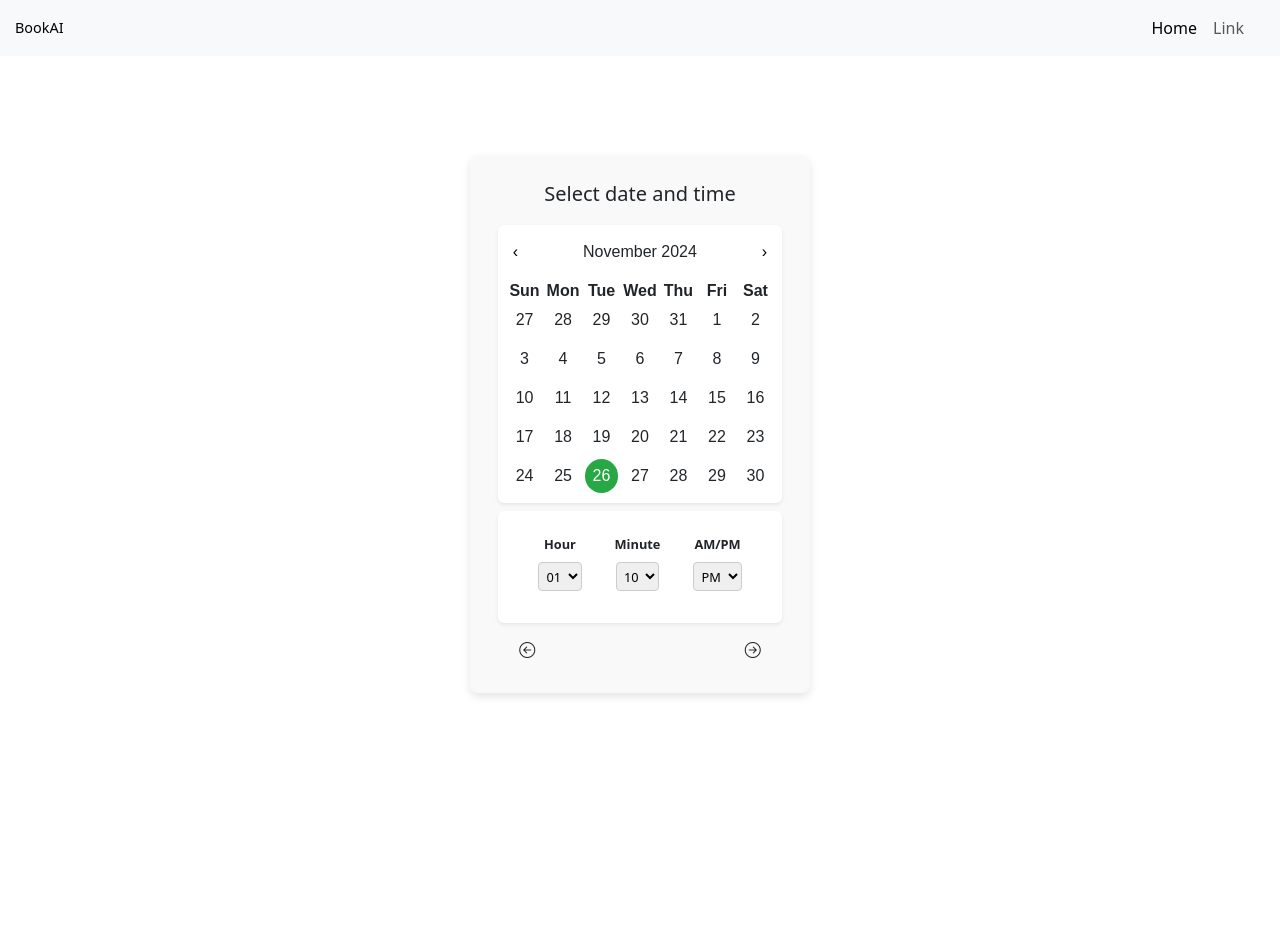
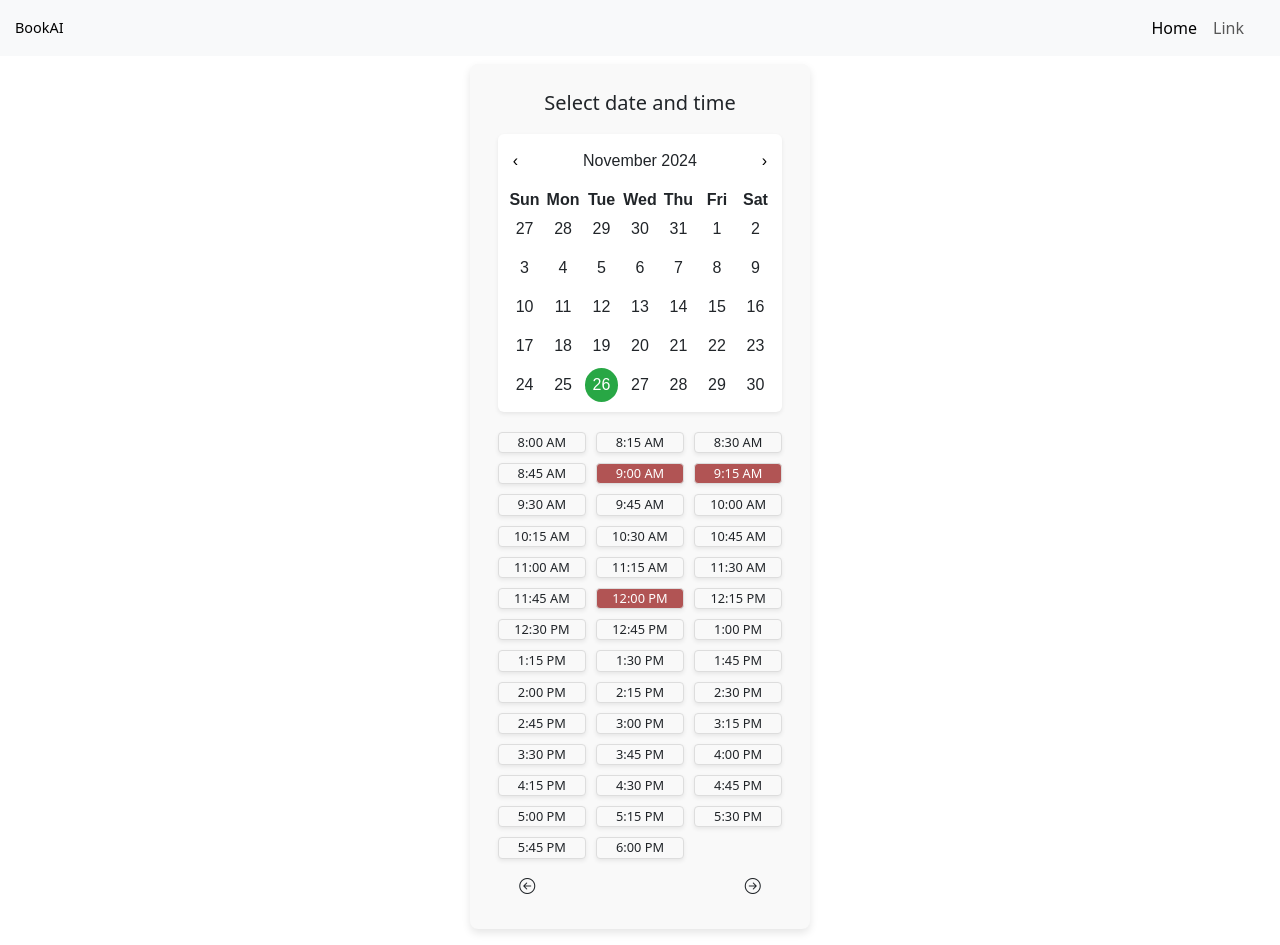
Before and after one commit to yohanJS/VueAppMvc, a Vue app in the folder vueappmvc.client/: page / in a window 1280 px wide. Both pictures are taken after a click on the element 639 px from the left and 214 px from the top of the page. Before the commit the page ends 800 px from the top, so only its background shows below. Built offline with nearby package versions, Linux system fonts and the light colour scheme.

Commit message:
- added Time Picker slots - saving work

```diff
--- a/vueappmvc.client/src/components/BookingForm.vue
+++ b/vueappmvc.client/src/components/BookingForm.vue
@@ -46,29 +46,14 @@
             </div>
           </div>
         </div>
-        <!--TIME PICKER-->
+        <!-- Time Picker -->
         <div class="timepicker-container m-2">
-          <div class="timepicker rounded-2 shadow-sm">
-            <div class="timepicker-body p-2">
-              <div class="timepicker-section mb-2">
-                <label class="form-label fw-bold">Hour</label>
-                <select v-model="selectedHour" class="timepicker-select">
-                  <option v-for="hour in hours" :key="hour" :value="hour">{{ hour }}</option>
-                </select>
-              </div>
-              <div class="timepicker-section">
-                <label class="form-label fw-bold">Minute</label>
-                <select v-model="selectedMinute" class="timepicker-select">
-                  <option v-for="minute in minutes" :key="minute" :value="minute">{{ minute }}</option>
-                </select>
-              </div>
-              <div class="timepicker-section">
-                <label class="form-label fw-bold">AM/PM</label>
-                <select v-model="selectedPeriod" class="timepicker-select">
-                  <option value="AM">AM</option>
-                  <option value="PM">PM</option>
-                </select>
-              </div>
+          <div class="time-grid">
+            <div v-for="(time, index) in timeSlots"
+                 :key="index"
+                 :class="['time-box shadow-sm', { 'taken': takenTimes.includes(time), 'selected': selectedTime === time }]"
+                 @click="!takenTimes.includes(time) && selectTime(time)">
+              {{ time }}
             </div>
           </div>
         </div>
@@ -86,6 +71,7 @@
           </button>
         </div>
       </div>
+      <!--STEP 3-->
       <div v-if="step === 3">
         <p class="lead text-center">Enter personal details</p>
         <!-- Step 3: Personal Details -->
@@ -198,9 +184,9 @@
           'January', 'February', 'March', 'April', 'May', 'June',
           'July', 'August', 'September', 'October', 'November', 'December'
         ],
-        selectedHour: String(currentTime.getHours() % 12 || 12).padStart(2, '0'), // Convert to 12-hour format
-        selectedMinute: String(currentTime.getMinutes()).padStart(2, '0'),
-        selectedPeriod: currentTime.getHours() >= 12 ? 'PM' : 'AM', // Determine AM or PM
+        timeSlots: this.generateTimeSlots(),
+        selectedTime: null,
+        takenTimes: ["9:00 AM", "9:15 AM", "12:00 PM"],
         step: 1, // Step tracking
         formData: {
           name: "",
@@ -255,7 +241,7 @@
       },
       formattedTime() {
         // Format as HH:MM AM/PM
-        return `${this.selectedHour}:${this.selectedMinute} ${this.selectedPeriod}`;
+        return this.selectedTime;
       },
       formattedDate() {
         return moment(this.selectedDate).format('YYYY/MM/DD dddd');
@@ -346,6 +332,19 @@
           this.selectedDate.getMonth() === date.getMonth() &&
           this.selectedDate.getDate() === date.getDate()
         );
+      },
+      generateTimeSlots() {
+        const slots = [];
+        const startTime = moment().startOf('day').hour(8); // Start at 8:00 AM
+        const endTime = moment().startOf('day').hour(18); // End at 6:00 PM
+        while (startTime <= endTime) {
+          slots.push(startTime.format('h:mm A'));
+          startTime.add(15, 'minutes'); // Increment by 15 minutes
+        }
+        return slots;
+      },
+      selectTime(time) {
+        this.selectedTime = time;
       },
     },
   };
@@ -448,30 +447,35 @@
     color: #fff;
   }
   /*TIME PICKER CSS*/
-  .timepicker {
-    display: flex;
-    flex-direction: column;
-    padding: 1rem;
-    background: #fff;
-    font-size: 0.8rem;
+  .time-grid {
+    display: grid;
+    grid-template-columns: repeat(3, 1fr); /* 3 boxes per row */
+    gap: 10px;
+    margin-top: 20px;
   }
 
-  .timepicker-body {
-    display: flex;
-    justify-content: space-around;
+  .time-box {
+    font-size: 0.8rem;
+    text-align: center;
+    border: 1px solid #ddd;
+    border-radius: 4px;
+    background-color: #f9f9f9;
+    cursor: pointer;
+    transition: background-color 0.3s;
   }
 
-  .timepicker-section {
-    display: flex;
-    flex-direction: column;
-    align-items: center;
-  }
+    .time-box.taken {
+      background-color: #b15454;
+      cursor: not-allowed;
+      color: #ffffff;
+    }
 
-  .timepicker-select {
-    padding: 0.2rem;
-    border: 1px solid #ccc;
-    border-radius: 4px;
-    font-size: 0.8rem;
-    color: #000000;
-  }
+    .time-box.selected {
+      background-color: #4caf50;
+      color: white;
+    }
+
+    .time-box:hover:not(.taken):not(.selected) {
+      background-color: #e0f7fa;
+    }
 </style>
```
